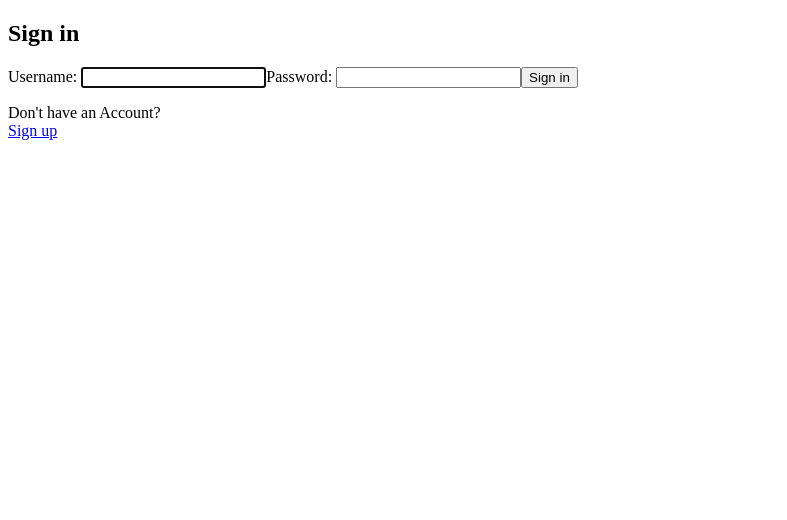
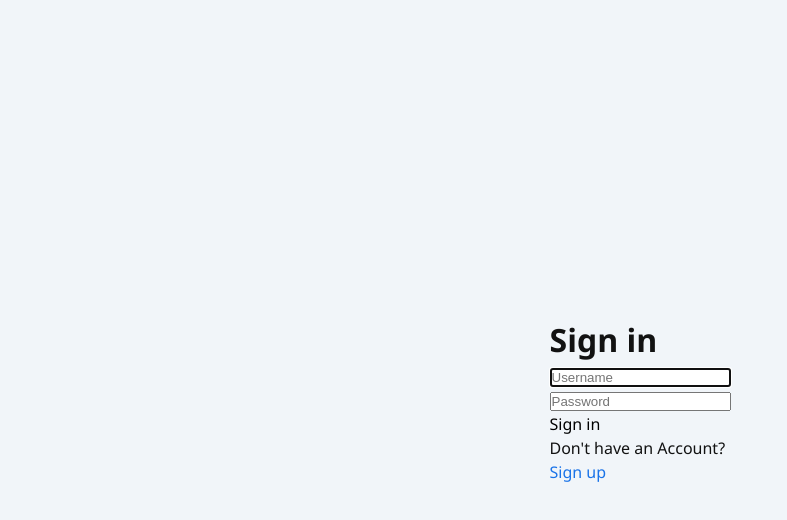
Before and after one commit to NikolayKostadinov21/vintage-clothes-project-fe, a React (Create React App) app in the folder vintage-clothes/: page / in a window 1280 px wide. Shown: the top 520 px of the page, without its empty margins (0-787 px from the left). Built offline with nearby package versions, Linux system fonts and the light colour scheme.

Commit message:
VCP-1 Sending our first successfull POST request; Starting to restyle the sign in page;

```diff
--- a/vintage-clothes/src/api/axios.js
+++ b/vintage-clothes/src/api/axios.js
@@ -1,5 +1,5 @@
 import axios from 'axios';
 
 export default axios.create({
-    baseURL: 'http://localhost:3500'
+    baseURL: 'http://127.0.0.1:8000'
 });
--- a/vintage-clothes/src/authentication/Signin/Signin.jsx
+++ b/vintage-clothes/src/authentication/Signin/Signin.jsx
@@ -60,6 +60,8 @@ const Signin = () => {
         <>
             {
                 success ? (
+                    <main>
+
                 <section>
 
                     <h1>You are logged in!</h1>
@@ -68,43 +70,58 @@ const Signin = () => {
                         <a href="#">Go to Dashboard</a>
                     </p>
                 </section>
+                    </main>
                 ) : (
+                    <section className="container">
+                        <div className="wrapper">
 
-                    <section>
                             <p ref={errorRef} className={errorMessage ? "errormessage" : "offscreen"} aria-live="assertive">{errorMessage}</p>
 
-                        <h1>Sign in</h1>
+                            <div className="heading">
+                                <h1 className="text text-large">Sign in</h1>
+                            </div>
 
-                        <form onSubmit={handleSubmit}>
-                            <label htmlFor="username">Username: </label>
+                            <form onSubmit={handleSubmit} className="form">
+                                <div className="input-control">
+                                    <label htmlFor="username" className="input-label" hidden >Username: </label>
                                     <input
                                         type="text"
                                         id="username"
+                                        placeholder="Username"
                                         ref={userRef}
                                         autoComplete="off"
                                         onChange={(event) => setUser(event.target.value)}
                                         value={user}
                                         required
                                     />
+                                </div>
 
-                            <label htmlFor="password">Password: </label>
+                                <div className="input-control">
+
+                                    <label htmlFor="password" className="input-label" hidden >Password: </label>
                                     <input
                                         type="password"
                                         id="password"
+                                        placeholder="Password"
                                         onChange={(event) => setPassword(event.target.value)}
                                         value={password}
                                         required
                                     />
+                                </div>
 
+                                <div className="input-control">
                                 <button>Sign in</button>
+                                    </div>
                             </form>
 
-                        <p>
+                            <p className="text text-normal">
                                 Don't have an Account? <br />
                                 <span className="line">
-                                <a href="#">Sign up</a>
+                                    <a href="#" className="text text-links">Sign up</a>
                                 </span>
                             </p>
+
+                        </div>
                     </section>
                 )}
         </>
--- a/vintage-clothes/src/authentication/Signin/Signin.scss
+++ b/vintage-clothes/src/authentication/Signin/Signin.scss
@@ -11,3 +11,264 @@
     margin-top: 15px;
     font-size: large;
 }
+
+.signin-container {
+    display: flex;
+    justify-content: center;
+	align-items: center;
+	min-height: 90vh;
+	margin: 0 auto;
+
+}
+
+:root {
+	--color-white: #ffffff;
+	--color-light: #f1f5f9;
+	--color-black: #121212;
+	--color-night: #001632;
+
+	--color-red: #f44336;
+	--color-blue: #1a73e8;
+	--color-gray: #80868b;
+	--color-grayish: #dadce0;
+
+	--shadow-normal: 0 1px 3px 0 rgba(0, 0, 0, 0.1),
+		0 1px 2px 0 rgba(0, 0, 0, 0.06);
+	--shadow-medium: 0 4px 6px -1px rgba(0, 0, 0, 0.1),
+		0 2px 4px -1px rgba(0, 0, 0, 0.06);
+	--shadow-large: 0 10px 15px -3px rgba(0, 0, 0, 0.1),
+		0 4px 6px -2px rgba(0, 0, 0, 0.05);
+}
+
+html {
+	font-size: 100%;
+	font-size-adjust: 100%;
+	box-sizing: border-box;
+	scroll-behavior: smooth;
+}
+
+*,
+*::before,
+*::after {
+	padding: 0;
+	margin: 0;
+	box-sizing: inherit;
+	list-style: none;
+	list-style-type: none;
+	text-decoration: none;
+	-webkit-font-smoothing: antialiased;
+	-moz-osx-font-smoothing: grayscale;
+	text-rendering: optimizeLegibility;
+}
+
+body {
+	font-family: "Segoe UI", Tahoma, Geneva, Verdana, sans-serif;
+	font-size: 1rem;
+	font-weight: normal;
+	line-height: 1.5;
+	color: var(--color-black);
+	background: var(--color-light);
+}
+
+a,
+button {
+	font-family: inherit;
+	font-size: inherit;
+	line-height: inherit;
+	cursor: pointer;
+	border: none;
+	outline: none;
+	background: none;
+	text-decoration: none;
+}
+
+img {
+	display: block;
+	width: 100%;
+	height: auto;
+	object-fit: cover;
+}
+
+// Components
+.container {
+	display: flex;
+	justify-content: center;
+	align-items: center;
+	max-width: 80rem;
+	min-height: 100vh;
+	width: 100%;
+	padding: 0 2rem;
+	margin: 0 auto;
+}
+
+.ion {
+	&-logo-apple {
+		font-size: 1.65rem;
+		line-height: inherit;
+		margin-right: 0.5rem;
+		color: var(--color-black);
+	}
+	&-logo-google {
+		font-size: 1.65rem;
+		line-height: inherit;
+		margin-right: 0.5rem;
+		color: var(--color-red);
+	}
+	&-logo-facebook {
+		font-size: 1.65rem;
+		line-height: inherit;
+		margin-right: 0.5rem;
+		color: var(--color-blue);
+	}
+}
+
+.text {
+	font-family: inherit;
+	line-height: inherit;
+	text-transform: unset;
+	text-rendering: optimizeLegibility;
+
+	&-large {
+		font-size: 2rem;
+		font-weight: 600;
+		color: var(--color-black);
+	}
+
+	&-normal {
+		font-size: 1rem;
+		font-weight: 400;
+		color: var(--color-black);
+	}
+
+	&-links {
+		font-size: 1rem;
+		font-weight: 400;
+		color: var(--color-blue);
+
+		&:hover {
+			text-decoration: underline;
+		}
+	}
+}
+
+// Main
+.main {
+	.wrapper {
+		max-width: 28rem;
+		width: 100%;
+		margin: 2rem auto;
+		padding: 2rem 2.5rem;
+		border: none;
+		outline: none;
+		border-radius: 0.25rem;
+		color: var(--color-black);
+		background: var(--color-white);
+		box-shadow: var(--shadow-large);
+
+		.form {
+			width: 100%;
+			height: auto;
+			margin-top: 2rem;
+
+			.input-control {
+				display: flex;
+				align-items: center;
+				justify-content: space-between;
+				margin-bottom: 1.25rem;
+			}
+
+			.input-field {
+				font-family: inherit;
+				font-size: 1rem;
+				font-weight: 400;
+				line-height: inherit;
+				width: 100%;
+				height: auto;
+				padding: 0.75rem 1.25rem;
+				border: none;
+				outline: none;
+				border-radius: 2rem;
+				color: var(--color-black);
+				background: var(--color-light);
+				text-transform: unset;
+				text-rendering: optimizeLegibility;
+			}
+
+			.input-submit {
+				font-family: inherit;
+				font-size: 1rem;
+				font-weight: 500;
+				line-height: inherit;
+				cursor: pointer;
+				min-width: 40%;
+				height: auto;
+				padding: 0.65rem 1.25rem;
+				border: none;
+				outline: none;
+				border-radius: 2rem;
+				color: var(--color-white);
+				background: var(--color-blue);
+				box-shadow: var(--shadow-medium);
+				text-transform: capitalize;
+				text-rendering: optimizeLegibility;
+			}
+		}
+
+		.striped {
+			display: flex;
+			flex-direction: row;
+			justify-content: center;
+			align-items: center;
+			margin: 1rem 0;
+
+			&-line {
+				flex: auto;
+				flex-basis: auto;
+				border: none;
+				outline: none;
+				height: 2px;
+				background: var(--color-grayish);
+			}
+
+			&-text {
+				font-family: inherit;
+				font-size: 1rem;
+				font-weight: 500;
+				line-height: inherit;
+				color: var(--color-black);
+				margin: 0 1rem;
+			}
+		}
+
+		.method {
+			&-control {
+				margin-bottom: 1rem;
+			}
+
+			&-action {
+				font-family: inherit;
+				font-size: 0.95rem;
+				font-weight: 500;
+				line-height: inherit;
+				display: flex;
+				justify-content: center;
+				align-items: center;
+				width: 100%;
+				height: auto;
+				padding: 0.35rem 1.25rem;
+				outline: none;
+				border: 2px solid var(--color-grayish);
+				border-radius: 2rem;
+				color: var(--color-black);
+				background: var(--color-white);
+				text-transform: capitalize;
+				text-rendering: optimizeLegibility;
+				transition: all 0.35s ease;
+
+				&:hover {
+					background: var(--color-light);
+				}
+			}
+		}
+	}
+}
--- a/vintage-clothes/src/core/constants.ts
+++ b/vintage-clothes/src/core/constants.ts
@@ -2,5 +2,5 @@ export const SIGNUP_USER_REGEX = /^[A-z][A-z0-9-_]{3,23}$/;
 export const SIGNUP_PASSWORD_REGEX = /^(?=.*[a-z])(?=.*[A-Z])(?=.*[0-9])(?=.*[!@#$%]).{8,24}$/;
 export const EMAIL_REGEX = /^[a-z0-9]([a-z0-9_\-\.]*)@([a-z0-9_\-\.]*)(\.[a-z]{2,4}(\.[a-z]{2}){0,2})$/i;
 export const FIRST_LAST_NAME_REGEX = /^[a-z ,.'-]+$/i;
-export const SIGNUP_URL = '/register';
+export const SIGNUP_URL = '/api/register-user';
 export const  SIGNIN_URL = '/login';
```
Also changed, not shown: vintage-clothes/src/authentication/Signup/Signup.jsx (+41 -11 lines). Lines whose indentation alone changed are shown as unchanged.
